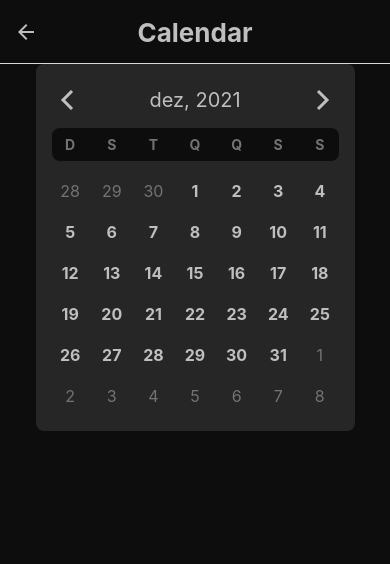
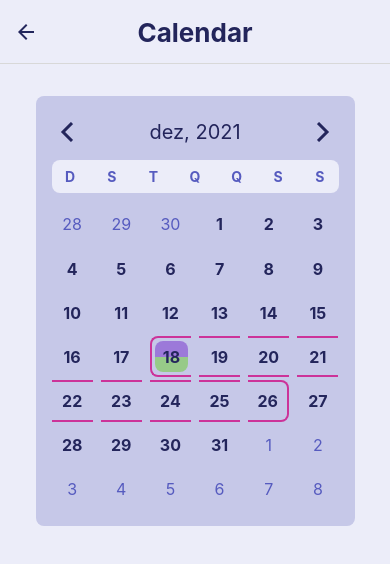
Before and after one commit to BrunoPanizzi/calendapp, a React Native app: screen /Calendar in a window 390 px wide. Shown: the top 564 px of the page. Built offline with nearby package versions, Linux system fonts and the light colour scheme.

Commit message:
added events highlight to the calendar

```diff
--- a/src/Screens/Calendar.js
+++ b/src/Screens/Calendar.js
@@ -8,7 +8,6 @@ export default function Calendar() {
 	return (
 		<View style={styles.container}>
 			<CalendarComp />
-			{/* <View style={{flex: 1}} /> */}
 		</View>
 	)
 }
@@ -17,6 +16,7 @@ const styles = StyleSheet.create({
 	container: {
 		backgroundColor: defaultStyles.colors[0],
 		flex: 1,
-		alignItems: 'center'
+		alignItems: 'center',
+		padding: defaultStyles.spacing.large
 	},
 })
--- a/src/Screens/Home.js
+++ b/src/Screens/Home.js
@@ -1,5 +1,4 @@
-import { StyleSheet, Text,View, TouchableOpacity, Dimensions } from 'react-native'
-import { useNavigation } from '@react-navigation/native'
+import { StyleSheet, View, Dimensions } from 'react-native'
 
 import UserService from '../services/UserService'
 
@@ -9,16 +8,15 @@ import SmallCalendar from '../components/SmallCalendar'
 
 
 export default function Home() {
-	const navigation = useNavigation()
 	const { width } = Dimensions.get('window')
 
 	const calendars = UserService.listCalendars('')
 
 	return (
 		<View style={styles.container}>
-			<View style={[styles.calendarsList, {width: width * .9}]}>
+			<View style={[styles.calendarsList]}>
 				{calendars.map(({ id, title }) => (
-					<SmallCalendar title={title} key={id} size={(width * .9 - 36) / 2}/>
+					<SmallCalendar title={title} key={id} size={(width - 36) / 2}/>
 				))}
 			</View>
 		</View>
@@ -34,7 +32,6 @@ const styles = StyleSheet.create({
 	calendarsList: {
 		padding: 12,
 		paddingBottom: 0,
-		width: '90%',
 		justifyContent: 'space-between',
 		flexDirection: 'row',
 		flexWrap: 'wrap'
--- a/src/components/CalendarComp/Day.js
+++ b/src/components/CalendarComp/Day.js
@@ -1,9 +1,56 @@
 import { useRef, useEffect } from 'react'
-import { StyleSheet, Text, Animated } from 'react-native'
+import { StyleSheet, Text, View, Animated } from 'react-native'
+
+import isSameDay from '../../utils/isSameDay'
+import isBetweenDates from '../../utils/isBetweenDates'
 
 import defaultStyles from '../../styles/defaultStyles'
 
+const events = [
+	{
+		title: 'Evento',
+		color: '#7833cc88',
+		type: 'single',
+		start: Date.now() // start is always a number
+	},
+	{
+		title: 'Evento',
+		color: '#6ecc3388',
+		type: 'single',
+		start: Date.now()
+	},
+	{
+		title: 'Evento grandao',
+		color: '#cc3399',
+		type: 'span',
+		start: Date.now(),
+		end: Date.now() + 8 * 24 * 60 * 60 * 1000
+	},
+	{
+		title: 'Evento grandao',
+		color: '#33cc8f',
+		type: 'span',
+		start: Date.now() + 2 * 24 * 60 * 1000,
+		end: Date.now() + 8 * 24 * 60 * 60 * 1000
+	}
+]
+
 export default function Day({ delay, day, isThisMonth, size }) {
+
+	// array that contains events to be displayed on this day
+	const eventsThisDay = events.map(e => e.type === 'single' && isSameDay(e.start, day) && e ).filter(e => !!e) // holy shit
+
+	const longEvent = events.find(e => e.type === 'span' && isBetweenDates(e.start, e.end, day))
+	let borderStyle
+	if (longEvent) {
+		if (isSameDay(longEvent.start, day)){
+			borderStyle = styles.beginning
+		} else if (isSameDay(longEvent.end, day)) {
+			borderStyle = styles.end
+		} else {
+			borderStyle = styles.middle
+		}
+	}
 
 	const opacity = useRef(new Animated.Value(0)).current
 
@@ -20,27 +67,42 @@ export default function Day({ delay, day, isThisMonth, size }) {
 		<Animated.View
 			style={[
 				styles.day,
-				{ opacity, width: size, height: size }
+				{ opacity, width: size, height: size, padding: size * .075 },
+				longEvent && {borderColor: longEvent.color},
+				borderStyle
 			]}
 		>
-			<Text style={[
-				styles.text,
-				isThisMonth ? styles.textInMonth : styles.textNotInMonth
-				]}>
+			<Text
+				style={[
+					styles.text,
+					isThisMonth ? styles.textInMonth : styles.textNotInMonth
+				]}
+			>
 				{day.getDate()}
 			</Text>
+
+			<View style={styles.events}>
+				{eventsThisDay.map(e => <View key={Math.random()} style={{flex: 1, backgroundColor: e?.color}} />)}
+			</View>
+
 		</Animated.View>
 	)
 }
 
 const styles = StyleSheet.create({
 	day: {
-		marginTop: '1.2857%',  // magic number do not change
+		position: 'relative',
+		marginTop: '1%',  // magic number do not change
 		justifyContent: 'center',
 		alignItems: 'center',
 		borderRadius: defaultStyles.borderRadius,
+		borderWidth: 2,
+		borderColor: 'transparent',
+		overflow: 'hidden'
 	},
 	text: {
+		position: 'absolute',
+		zIndex: 2,
 		fontSize: 16,
 		color: defaultStyles.colors[700]
 	},
@@ -49,5 +111,27 @@ const styles = StyleSheet.create({
 	},
 	textNotInMonth: {
 		color: defaultStyles.colors[400]
+	},
+	events: {
+		width: '100%',
+		flex: 1,
+		borderRadius: defaultStyles.borderRadius,
+		overflow: 'hidden',
+	},
+	beginning: {
+		borderTopRightRadius: 0,
+		borderBottomRightRadius: 0,
+		borderRightWidth: 0
+	},
+	middle: {
+		borderRadius: 0,
+		borderRightWidth: 0,
+		borderLeftWidth: 0,
+	},
+	end: {
+		borderTopLeftRadius: 0,
+		borderBottomLeftRadius: 0,
+		borderLeftWidth: 0
 	}
+
 })
--- a/src/components/CalendarComp/index.js
+++ b/src/components/CalendarComp/index.js
@@ -17,19 +17,19 @@ export default function CalendarComp() {
 	const today = new Date()
 	const [month, setMonth] = useState(new Date(today.getFullYear(), today.getMonth()))
 	const calendarStart = new Date(month.valueOf() - month.getDay() * 24 * 60 * 60 * 1000)
+
 	let daysArr = []
 
 	let assistDate = calendarStart.valueOf()
 	for (let i = 0; i < 42; i++) {
 		let currentDay = new Date(assistDate)
-		let isThisMonth = currentDay.getMonth() === month.getMonth()
 		let dayObj =
 			<Day
 				key={Math.random()}
 				delay={i}
 				day={currentDay}
-				isThisMonth={isThisMonth}
-				size={width * 0.9 * 0.13}
+				isThisMonth={currentDay.getMonth() === month.getMonth()}
+				size={width * 0.9 / 7 + 0.24} // magic number do not touch
 			/>
 
 		daysArr.push(dayObj)
--- a/src/index.js
+++ b/src/index.js
@@ -5,7 +5,7 @@ export default function Index() {
   return (
 		<>
       <Navigation />
-			<StatusBar style='light' />
+			<StatusBar  />
 		</>
   )
 }
--- a/src/styles/defaultStyles.js
+++ b/src/styles/defaultStyles.js
@@ -1,15 +1,15 @@
 export default {
 	colors: {
-		0  : '#0d0d0d',
-		100: '#262626',
-		200: '#404040',
-		300: '#595959',
-		400: '#737373',
-		500: '#8c8c8c',
-		600: '#a6a6a6',
-		700: '#bfbfbf',
-		800: '#d9d9d9',
-		900: '#f2f2f2',
+		0  : '#ecedf9',
+		100: '#c6c8e8',
+		200: '#a0a4d9',
+		300: '#7a7fcc',
+		400: '#565bbf',
+		500: '#3d41a6',
+		600: '#303381',
+		700: '#23255b',
+		800: '#141536',
+		900: '#060713',
 	},
 	borderRadius: 8,
 	spacing: {
@@ -18,7 +18,7 @@ export default {
 		large: 32
 	},
 	text: {
-		small: 10,
+		small: 12,
 		normal: 14,
 		big: 20,
 		huge: 26
--- /dev/null
+++ b/src/utils/isBetweenDates.js
@@ -0,0 +1,11 @@
+export default function isBetweenDates(start, end, date) {
+	let s = new Date(start)
+	let e = new Date(end)
+	let d = new Date(date)
+
+	s = new Date(s.getFullYear(), s.getMonth(), s.getDate())
+	e = new Date(e.getFullYear(), e.getMonth(), e.getDate())
+	d = new Date(d.getFullYear(), d.getMonth(), d.getDate())
+
+	return s <= d && d <= e
+}
--- /dev/null
+++ b/src/utils/isSameDay.js
@@ -0,0 +1,12 @@
+export default function isSameDay(date1, date2) {
+	const d1 = new Date(date1)
+	const d2 = new Date(date2)
+
+
+
+	return (
+		d1.getFullYear() === d2.getFullYear()
+		&& d1.getMonth() === d2.getMonth()
+		&& d1.getDate() === d2.getDate()
+	)
+}
```
